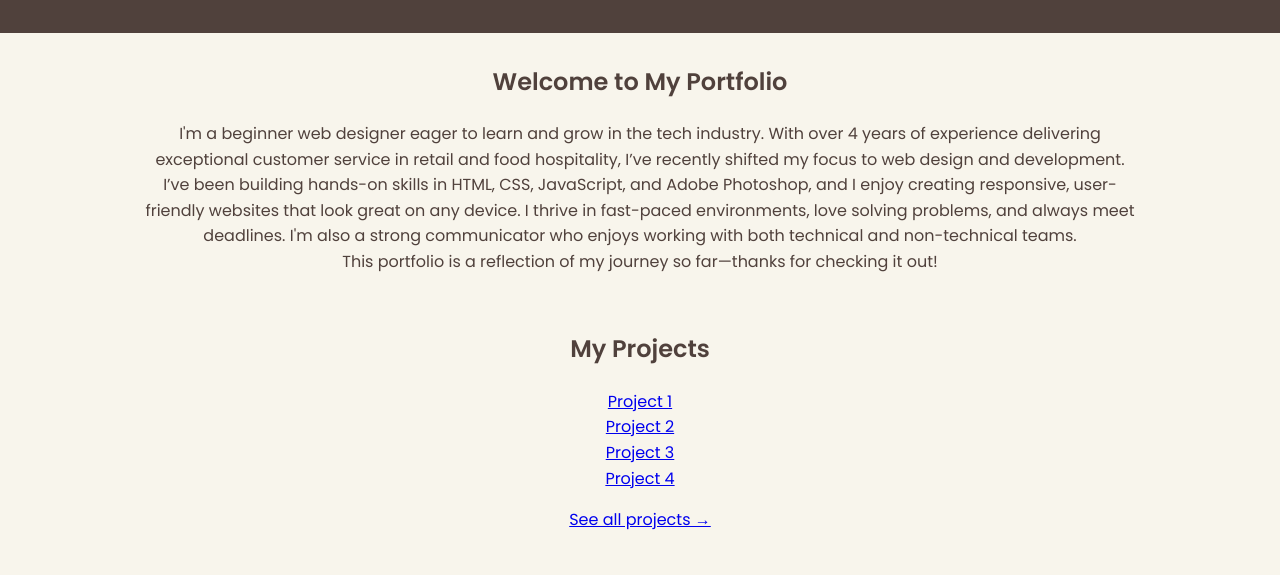
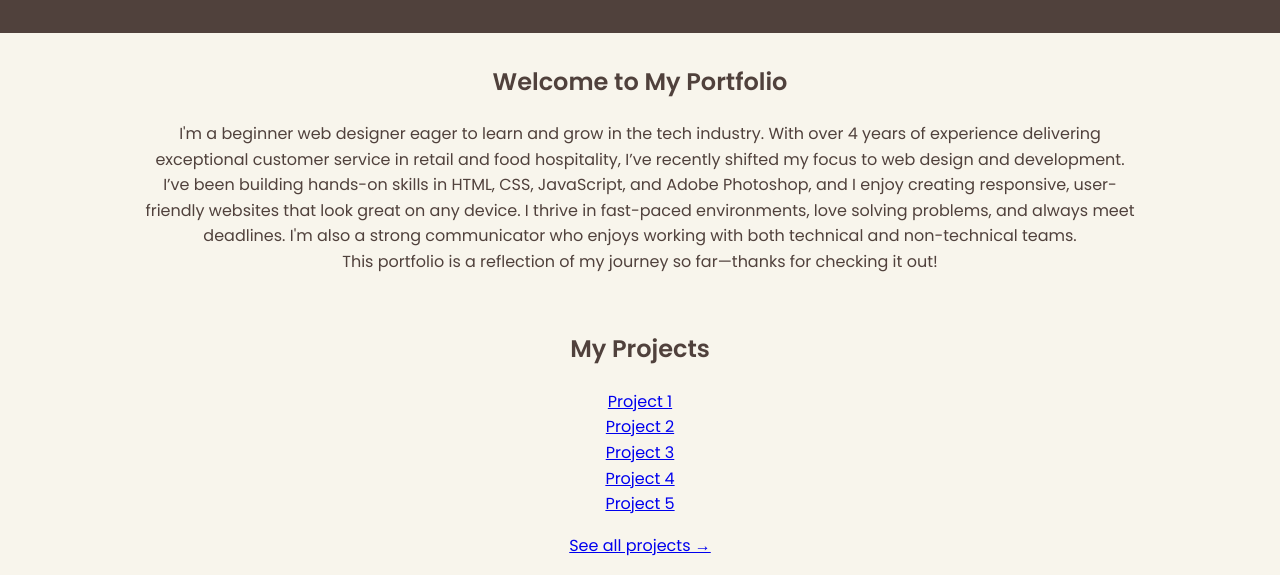
Before and after one commit to Nkaur64/MyPortfolioWebsite, a plain HTML site: page index.html in a window 1280 px wide. Shown: the part 225-800 px from the top of the page. Drawn offline with Linux system fonts and the light colour scheme.

Commit message:
Update index.html

```diff
--- a/index.html
+++ b/index.html
@@ -37,6 +37,7 @@
             <li><a href="todo.html">Project 2</a></li>
             <li><a href="contact-form.html">Project 3</a></li>
             <li><a href="responsive-layout.html">Project 4</a></li>
+             <li><a href="Digital-Terrarium.html">Project 5</a></li>
         </ul>
         <p><a href="projects.html">See all projects →</a></p>
     </section>
```
